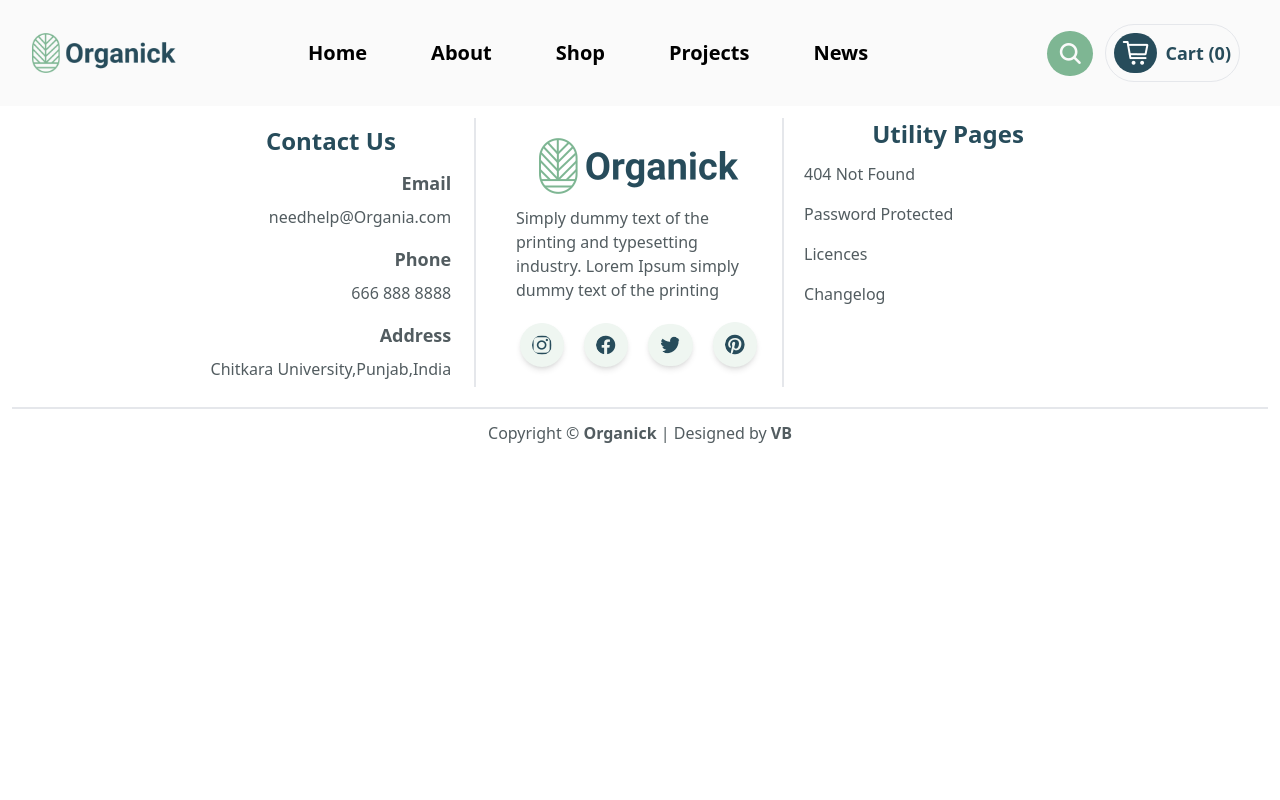
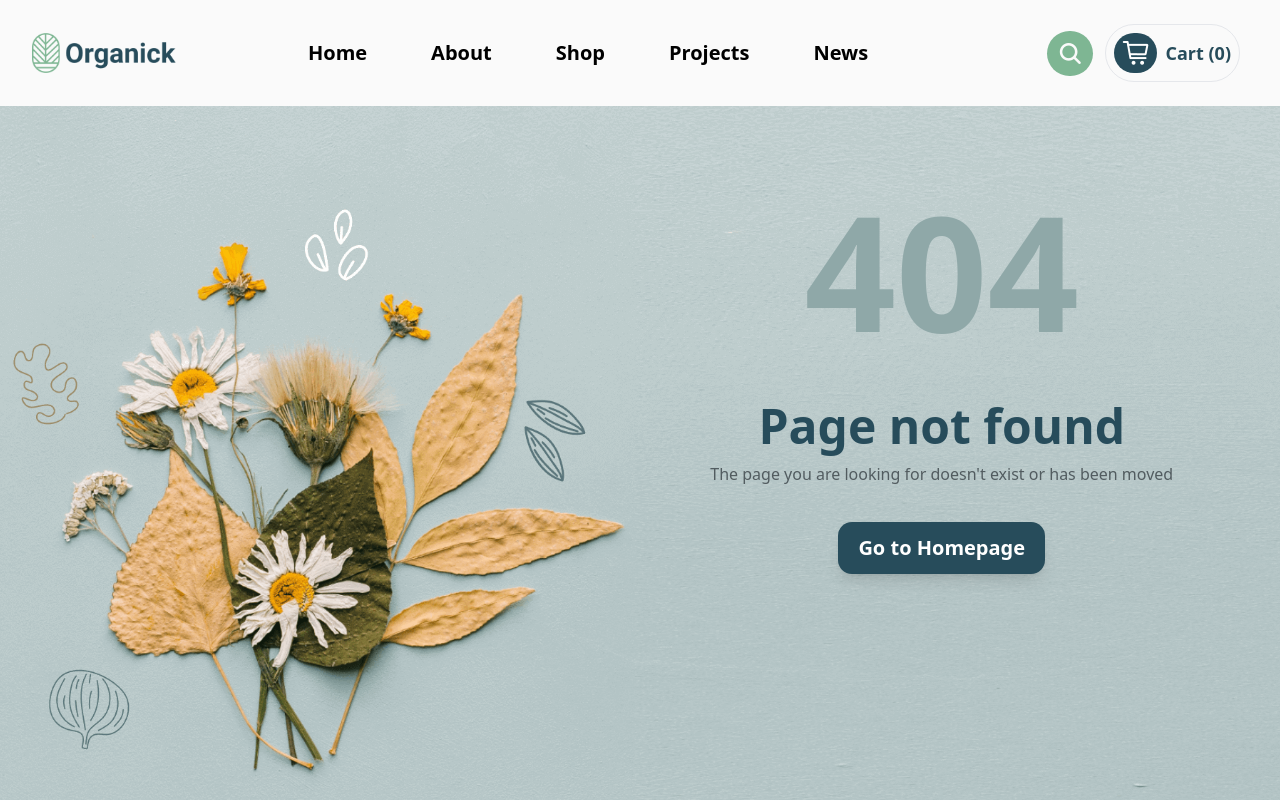
Before and after one commit to vishnubansal001/Organick, a React (Create React App) app: page /page-not-found in a window 1280 px wide. Shown: the top 800 px of the page. Built offline with nearby package versions, Linux system fonts and the light colour scheme.

Commit message:
page not found completed

```diff
--- /dev/null
+++ b/src/containers/NotFoundPage/Main.jsx
@@ -0,0 +1,34 @@
+import React from "react";
+import page from "../../assets/page.png";
+
+const Main = () => {
+  return (
+    <>
+      <section
+        className="bg-cover bg-center lg:justify-start lg:items-start items-center justify-center flex select-none min-h-screen h-full p-3 relative"
+        style={{ backgroundImage: `url(${page})` }}
+      >
+        <div className="flex p-4 sm:p-6 lg:p-8 w-[90%] mx-auto">
+          <div className="flex flex-col lg:justify-start items-center justify-center lg:items-end w-full">
+            <div className="flex flex-col items-center justify-center text-center gap-3">
+              <p className="text-[#8FA8A8] lg:text-[10rem] md:text-[7rem] text-[4rem] font-bold">
+                404
+              </p>
+              <h1 className="font-bold text-[#274C5B] lg:text-5xl md:text-3xl text-2xl">
+                Page not found
+              </h1>
+              <p className="font-normal text-[#525C60] md:text-base text-sm mb-6">
+                The page you are looking for doesn't exist or has been moved
+              </p>
+              <button className="bg-[#274C5B] text-white lg:text-xl md:text-lg text-base font-bold py-3 px-5 rounded-[14px] hover:scale-[1.05] transition ease-in-out duration-300 shadow-lg hover:shadow-xl">
+                Go to Homepage
+              </button>
+            </div>
+          </div>
+        </div>
+      </section>
+    </>
+  );
+};
+
+export default Main;
--- /dev/null
+++ b/src/containers/NotFoundPage/index.js
@@ -0,0 +1 @@
+export {default as Main} from './Main.jsx';
--- a/src/hoc/Router.jsx
+++ b/src/hoc/Router.jsx
@@ -10,6 +10,7 @@ import RecentNews from "../pages/RecentNewsPage/RecentNews";
 import ShopSingle from "../pages/ShopSinglePage/ShopSingle";
 import Services from "../pages/ServicesPage/Services";
 import Licenses from "../pages/LicensesPage/Licenses";
+import NotFound from "../pages/NotFoundPage/NotFound";
 
 const Router = () => {
   return (
@@ -25,6 +26,7 @@ const Router = () => {
         <Route exact path="/shop-single" element={<ShopSingle />}></Route>
         <Route exact path="/services" element={<Services />}></Route>
         <Route exact path="/licences" element={<Licenses />}></Route>
+        <Route exact path="/page-not-found" element={<NotFound />}></Route>
       </Routes>
     </>
   );
--- /dev/null
+++ b/src/pages/NotFoundPage/NotFound.jsx
@@ -0,0 +1,12 @@
+import React from 'react'
+import { Main } from '../../containers/NotFoundPage'
+
+const NotFound = () => {
+  return (
+    <>
+      <Main/>
+    </>
+  )
+}
+
+export default NotFound
```
Also changed, not shown: src/assets/page.png (added).
